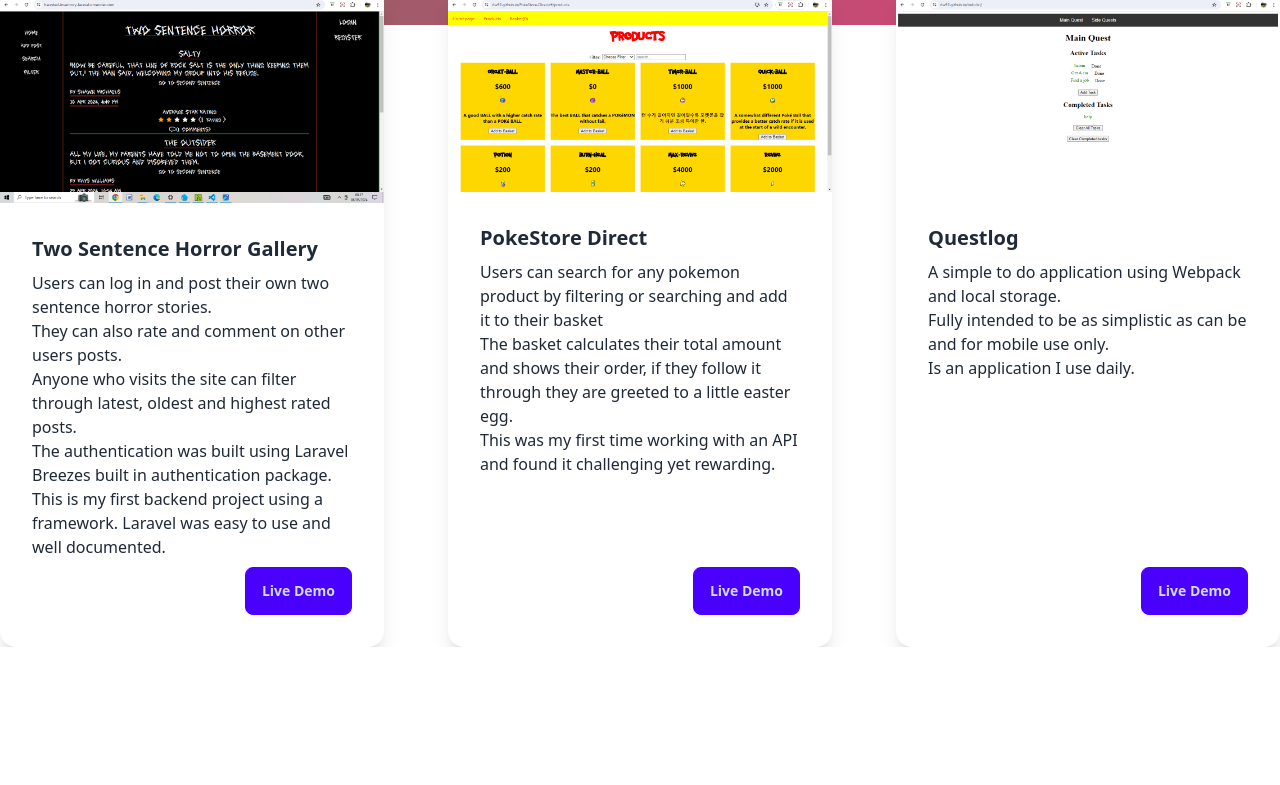
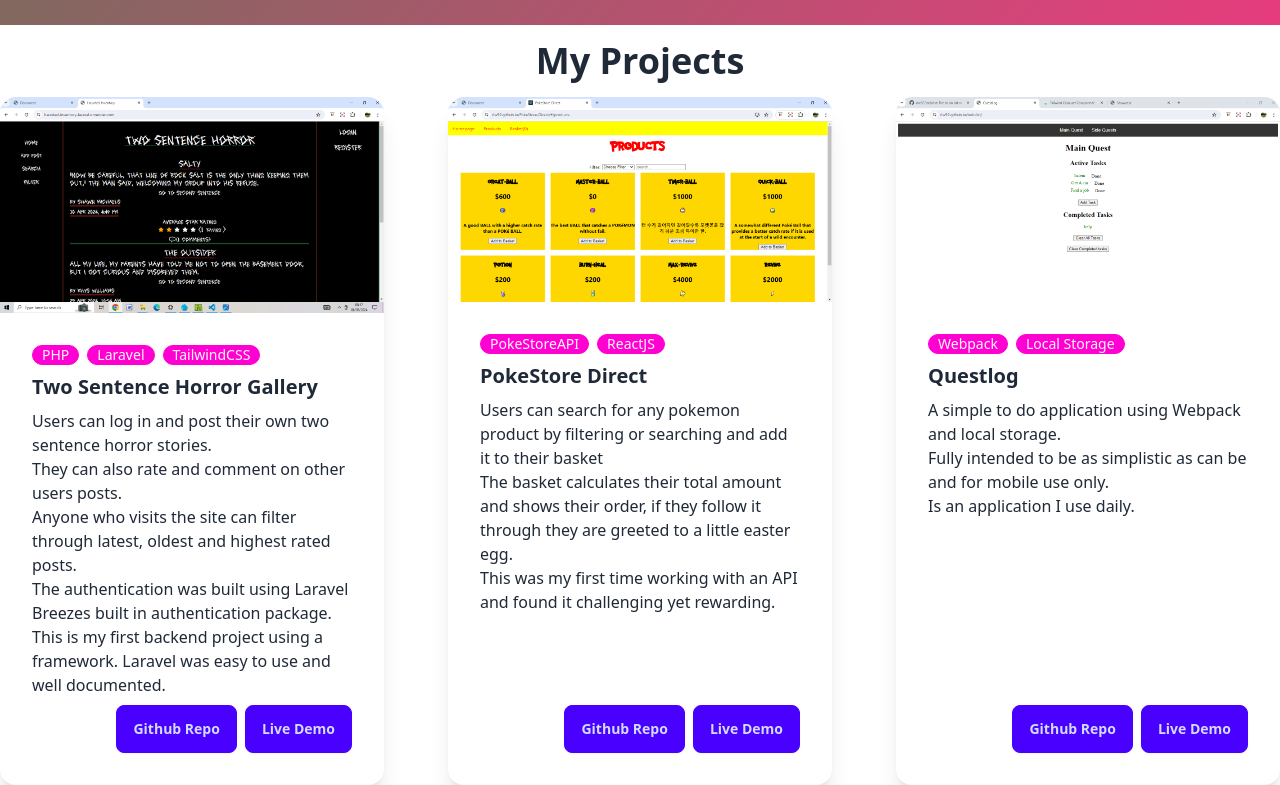
Before and after one commit to rlw92/Portfolio, a website: page index.html in a window 1280 px wide. Shown: the part 775-1560 px from the top of the page. Before the commit the page ends 1422 px from the top, so only its background shows below. Drawn offline with nearby package versions, Linux system fonts and the light colour scheme.

Commit message:
improvement.

```diff
--- a/index.html
+++ b/index.html
@@ -4,6 +4,7 @@
     <meta charset="UTF-8">
     <meta name="viewport" content="width=device-width, initial-scale=1.0">
     <link href="./output.css" rel="stylesheet">
+    <link rel="stylesheet" href="https://fonts.googleapis.com/css2?family=Material+Symbols+Outlined:opsz,wght,FILL,GRAD@24,400,0,0" />
     <title>Showcase</title>
 </head>
 <body>
@@ -75,6 +76,7 @@
         </a>
     </div>
 </div>
+</div>
 
 
 
@@ -85,11 +87,17 @@
 
 <h2 class="flex justify-center text-4xl font-bold p-4">My Projects</h2>
 
-<div class="flex justify-between">
+<div class="lg:flex lg:flex-row lg:justify-between lg:items-stretch
+ flex flex-col items-center gap-4">
 
 <div class="card w-96 bg-base-100 shadow-xl">
   <figure><img src="Assets/images/laraveldsktop.PNG" alt="Shoes" /></figure>
   <div class="card-body">
+    <div class="flex flex-row gap-2">
+    <div class="badge badge-secondary">PHP</div>
+    <div class="badge badge-secondary">Laravel</div>
+    <div class="badge badge-secondary">TailwindCSS</div>
+    </div>
     <h2 class="card-title">Two Sentence Horror Gallery</h2>
     <p>
 
@@ -106,6 +114,12 @@
 
     </p>
     <div class="card-actions justify-end">
+
+      <button class="btn btn-primary">
+        <a href="https://github.com/rlw92/haunted-inventory-laravel/tree/Speedscare" target="_blank">
+          Github Repo
+      </a></button>
+
       <button class="btn btn-primary">
         <a href="https://haunted-inventory-laravel.onrender.com/" target="_blank">
         Live Demo
@@ -119,6 +133,11 @@
 <div class="card w-96 bg-base-100 shadow-xl">
   <figure><img src="Assets/images/pkdsk.PNG" alt="Shoes" /></figure>
   <div class="card-body">
+
+    <div class="flex flex-row gap-2">
+      <div class="badge badge-secondary">PokeStoreAPI</div>
+      <div class="badge badge-secondary">ReactJS</div>
+       </div>
     <h2 class="card-title">PokeStore Direct</h2>
     <p>
       Users can search for any pokemon product by filtering or searching and add it to their basket
@@ -129,6 +148,12 @@
                 and found it challenging yet rewarding.
     </p>
     <div class="card-actions justify-end">
+      <button class="btn btn-primary">
+      <a href='https://github.com/rlw92/PokeStore-Direct' target="_blank">
+        Github Repo
+    </a>
+    </button>
+
       <button class="btn btn-primary">
         <a href="https://rlw92.github.io/PokeStore-Direct/" target="_blank">
         Live Demo
@@ -144,6 +169,10 @@
      />
     </figure>
   <div class="card-body">
+    <div class="flex flex-row gap-2">
+      <div class="badge badge-secondary">Webpack</div>
+      <div class="badge badge-secondary">Local Storage</div>
+       </div>
     <h2 class="card-title">Questlog</h2>
     <p>
       A simple to do application using Webpack and local storage.
@@ -153,7 +182,14 @@
       Is an application I use daily.
     </p>
     <div class="card-actions justify-end">
-      <button class="btn btn-primary">
+
+
+        <button class="btn btn-primary">
+          <a href='https://github.com/rlw92/todolist' target="_blank">
+            Github Repo
+        </a>
+        </button>
+<button class="btn btn-primary">
         <a href="https://rlw92.github.io/todolist/" target="_blank">
           Live Demo
         </a></button>
--- a/style.css
+++ b/style.css
@@ -454,6 +454,7 @@
     background: linear-gradient(-45deg, #b2da23, #e73c7e, #0d9c3d, #d81747);
     background-size: 400% 400%;
     animation: gradient 8s ease infinite;
+
 }
 
 @keyframes gradient {
```
Also changed, not shown: output.css.
